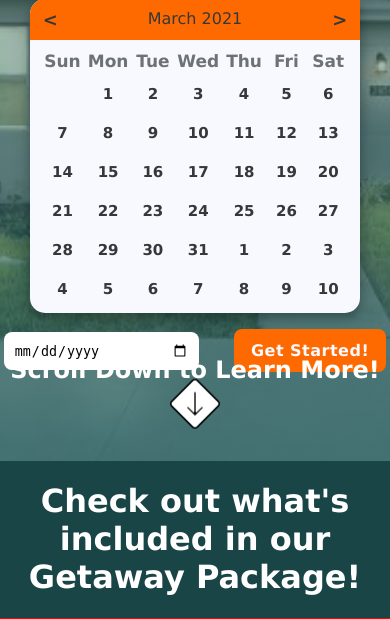
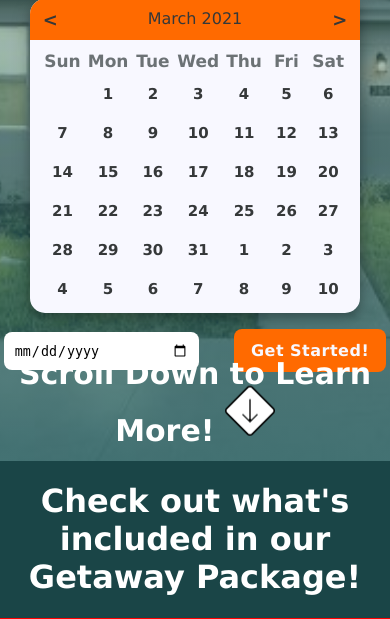
Before and after one commit to Weegee5859/airbnb_booking_website, a PHP site: page /home.php in a window 390 px wide. Shown: the part 383-1002 px from the top of the page. Run offline with PHP 8.4, Linux system fonts and the light colour scheme.

Commit message:
minor responsive text change
html
-change font-size to test responsiveness to scroll_down text on the homepage

```diff
--- a/final_website/html/css/homepage.css
+++ b/final_website/html/css/homepage.css
@@ -248,7 +248,7 @@ cursor: default;
 	text-align: center;
 	top: calc(100vh - 125px);
 	width: 100vw;
-
+	font-size: max(2vw, 30px);
 }
 
 #down_arrow {
--- a/final_website/html/home.php
+++ b/final_website/html/home.php
@@ -106,7 +106,7 @@ Filename:	home.html
 		<input type="date" id="home_input_date">
 		<a id="contact_us_button" href="contact.php">Get Started!</a>
 
-		<h2 id="scroll_down">Scroll Down to Learn More! <img id="down_arrow" src="resources/down_arrow.png"></h2>
+		<h1 id="scroll_down">Scroll Down to Learn More! <img id="down_arrow" src="resources/down_arrow.png"></h1>
 	</div>
 	<!--outside of starter screen (below the background img)-->
 	<h1 id="getaway_package_title">Check out what's included in our Getaway Package!</h1>
```
